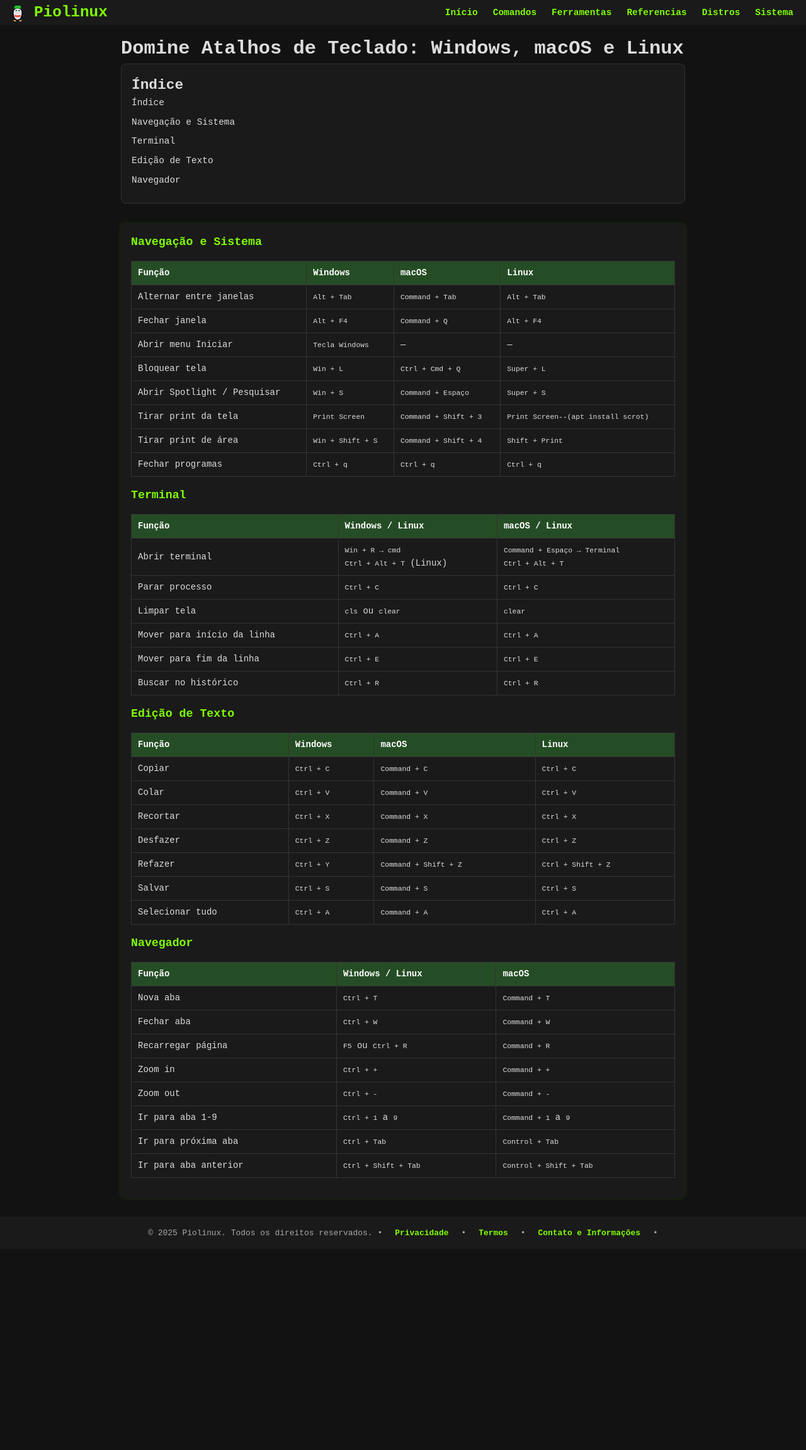
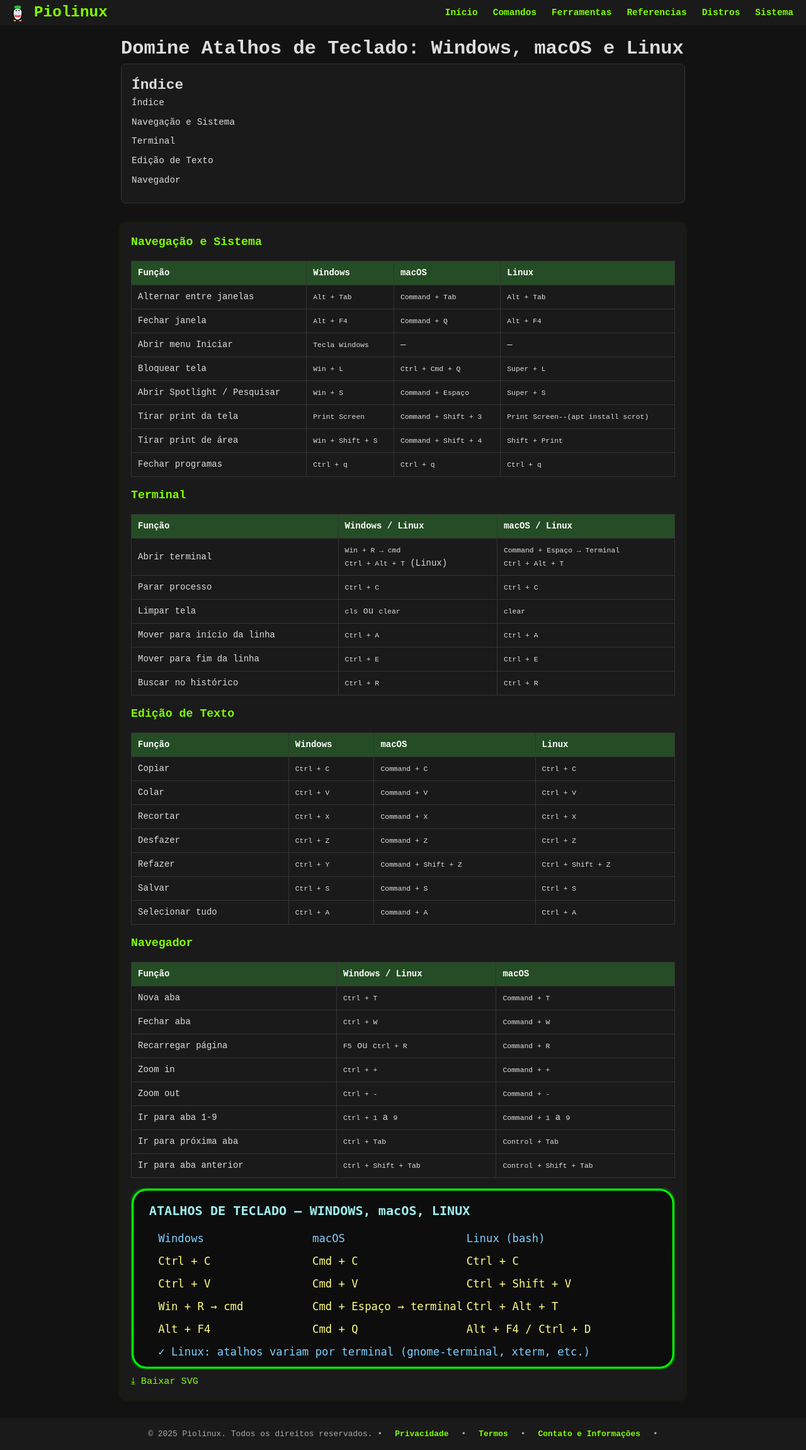
Before and after one commit to Piolinux/piolinux-site, a Jekyll site: the page built from _pages/_referencias/domine-atalhos-de-teclado-windows-macos-e-linux-tabela.md, in a window 1280 px wide. Shown: the whole page at 63% size. Built offline with Jekyll 4.4.1, drawn with Linux system fonts in a browser that asks for light colours; before the commit the page ends 1983 px from its top, so only the background shows below that.

Commit message:
Update domine-atalhos-de-teclado-windows-macos-e-linux-tabela.md

```diff
--- a/_pages/_referencias/domine-atalhos-de-teclado-windows-macos-e-linux-tabela.md
+++ b/_pages/_referencias/domine-atalhos-de-teclado-windows-macos-e-linux-tabela.md
@@ -11,7 +11,7 @@ permalink: /referencias/atalhos-de-teclado/
 {% include toc.html %}
 
 
-<section class="post-content">
+<section>
 
 
 
@@ -229,3 +229,69 @@ permalink: /referencias/atalhos-de-teclado/
     </tr>
   </tbody>
 </table>
+
+<figure>
+
+<svg viewBox="0 0 600 200" xmlns="http://www.w3.org/2000/svg">
+  <defs>
+    <filter id="glow" x="-10%" y="-10%" width="120%" height="120%">
+      <feGaussianBlur stdDeviation="1.5" result="blur"/>
+      <feFlood flood-color="#00ff00" result="glow"/>
+      <feComposite in="glow" in2="blur" operator="in" result="softGlow"/>
+      <feMerge>
+        <feMergeNode in="softGlow"/>
+        <feMergeNode in="SourceGraphic"/>
+      </feMerge>
+    </filter>
+    <linearGradient id="grad" x1="0%" y1="0%" x2="0%" y2="100%">
+      <stop offset="0%" style="stop-color:#0f0f0f;stop-opacity:1"/>
+      <stop offset="100%" style="stop-color:#0a0a0a;stop-opacity:1"/>
+    </linearGradient>
+  </defs>
+
+  <style>
+    .label { fill: #a0f0f0; font-family: 'Fira Code', 'DejaVu Sans Mono', monospace; font-size: 14px; font-weight: bold; }
+    .os { fill: #80d0ff; font-family: 'Fira Code', 'DejaVu Sans Mono', monospace; font-size: 12px; }
+    .cmd { fill: #ffff80; font-family: 'Fira Code', 'DejaVu Sans Mono', monospace; font-size: 12px; }
+  </style>
+
+  <!-- Fundo arredondado -->
+  <rect x="2" y="2" width="596" height="196" rx="15" ry="15"
+        fill="url(#grad)" stroke="#00ff00" stroke-width="2" filter="url(#glow)" />
+
+  <text class="label" x="20" y="30">ATALHOS DE TECLADO — WINDOWS, macOS, LINUX</text>
+
+  <!-- Cabeçalhos -->
+  <text class="os" x="30" y="60">Windows</text>
+  <text class="os" x="200" y="60">macOS</text>
+  <text class="os" x="370" y="60">Linux (bash)</text>
+
+  <!-- Linha 1: Copiar -->
+  <text class="cmd" x="30" y="85">Ctrl + C</text>
+  <text class="cmd" x="200" y="85">Cmd + C</text>
+  <text class="cmd" x="370" y="85">Ctrl + C</text>
+
+  <!-- Linha 2: Colar -->
+  <text class="cmd" x="30" y="110">Ctrl + V</text>
+  <text class="cmd" x="200" y="110">Cmd + V</text>
+  <text class="cmd" x="370" y="110">Ctrl + Shift + V</text>
+
+  <!-- Linha 3: Terminal -->
+  <text class="cmd" x="30" y="135">Win + R → cmd</text>
+  <text class="cmd" x="200" y="135">Cmd + Espaço → terminal</text>
+  <text class="cmd" x="370" y="135">Ctrl + Alt + T</text>
+
+  <!-- Linha 4: Fechar janela -->
+  <text class="cmd" x="30" y="160">Alt + F4</text>
+  <text class="cmd" x="200" y="160">Cmd + Q</text>
+  <text class="cmd" x="370" y="160">Alt + F4 / Ctrl + D</text>
+
+  <!-- Rodapé -->
+  <text class="os" x="30" y="185">✓ Linux: atalhos variam por terminal (gnome-terminal, xterm, etc.)</text>
+</svg>
+</figure>
+
+<a href="/assets/imagens/atalhos-teclado.svg" download>⤓ Baixar SVG</a>
+
+
+</section>
```
